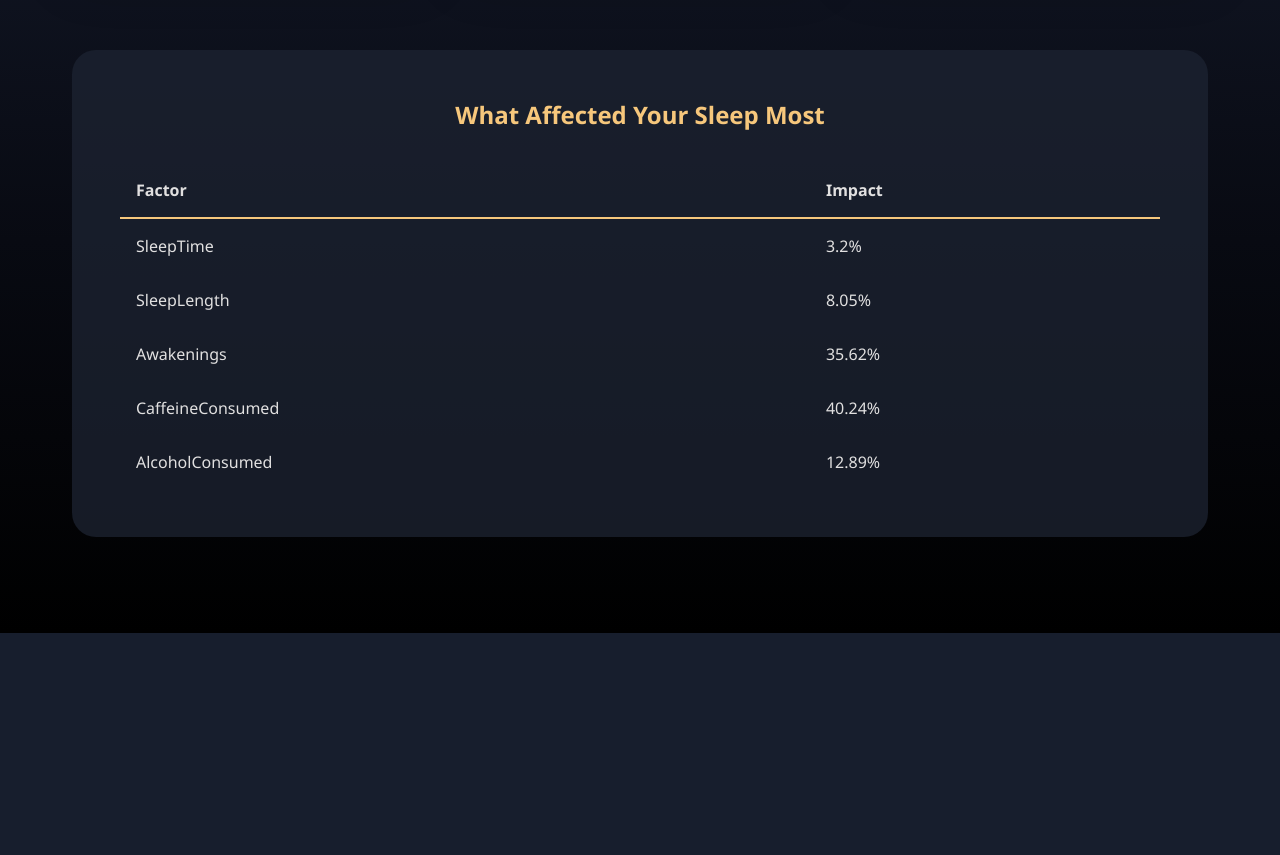
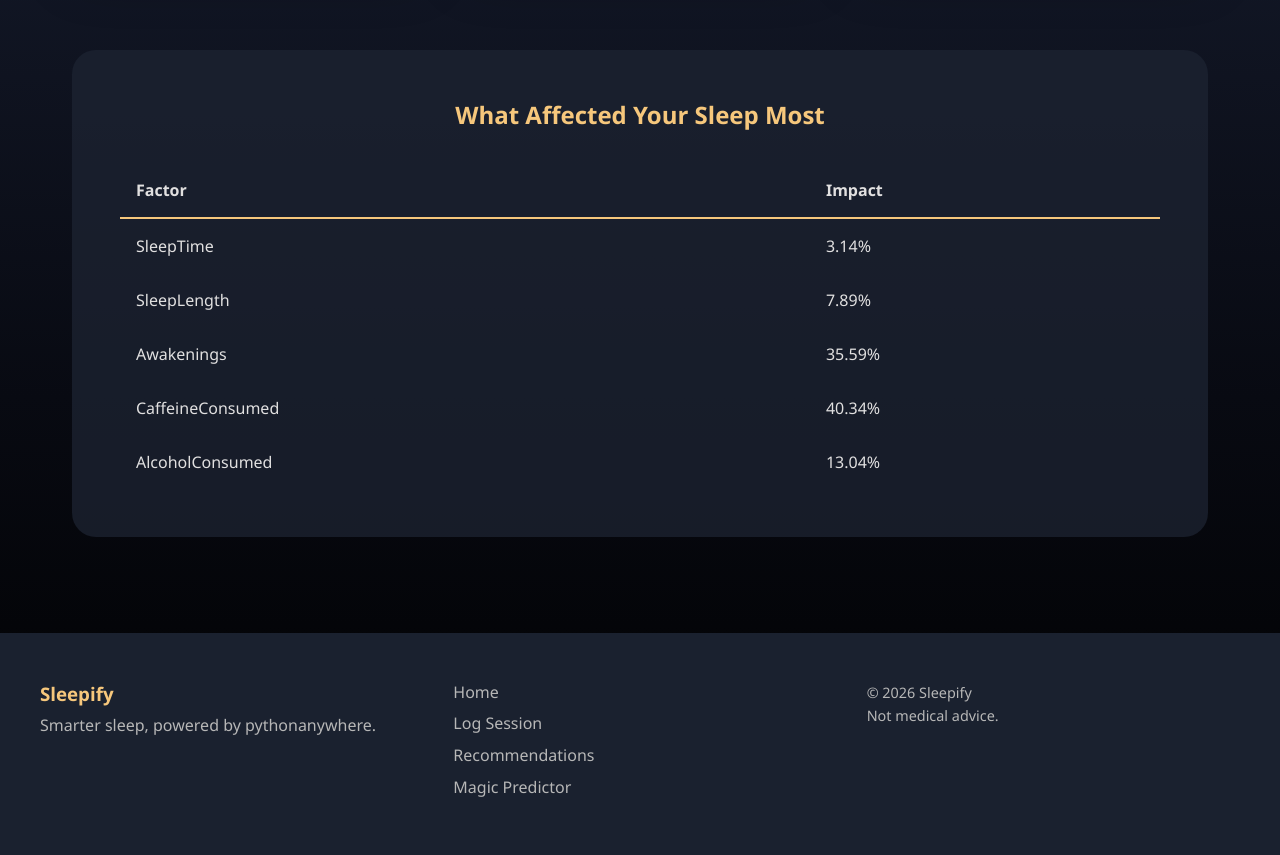
Before and after one commit to Ruwak/AISleepAid, a Flask app: page /recommendations in a window 1280 px wide. Shown: the part 674-1529 px from the top of the page. Before the commit the page ends 1307 px from the top, so only its background shows below. Run offline with Flask 3, Linux system fonts and the light colour scheme.

Commit message:
added footer

```diff
--- a/main.py
+++ b/main.py
@@ -192,7 +192,7 @@ def book():
         model = ML_Model()
 
         # redirect user back home after they log the data
-        return redirect(url_for('home'))
+        return redirect(url_for('recommendations'))
 
     return render_template(
         "book.html",
--- a/static/style.css
+++ b/static/style.css
@@ -410,6 +410,41 @@ body {
     display: flex;
 }
 
+.footer {
+    background: rgba(28, 35, 50, 0.95);
+    padding: 3rem 1.5rem;
+    color: #b7b7b7;
+}
+
+.footer-inner {
+    max-width: 1200px;
+    margin: 0 auto;
+    display: grid;
+    grid-template-columns: repeat(auto-fit, minmax(220px, 1fr));
+    gap: 2.5rem;
+}
+
+.footer-brand h3 {
+    color: #f6c77c;
+    margin-bottom: 0.5rem;
+}
+
+.footer-links a {
+    display: block;
+    text-decoration: none;
+    color: #b7b7b7;
+    margin-bottom: 0.6rem;
+}
+
+.footer-links a:hover {
+    color: #f6c77c;
+}
+
+.footer-meta {
+    font-size: 0.9rem;
+    line-height: 1.6;
+}
+
 /* ===========================
    MOBILE RESPONSIVE FIXES
    =========================== */
--- a/templates/base.html
+++ b/templates/base.html
@@ -40,5 +40,29 @@
         {% block content %}{% endblock %}
     </main>
 
+    <footer class="footer">
+        <div class="footer-inner">
+
+            <div class="footer-brand">
+                <h3>Sleepify</h3>
+                <p>Smarter sleep, powered by pythonanywhere.</p>
+            </div>
+
+            <div class="footer-links">
+                <a href="{{ url_for('home') }}">Home</a>
+                <a href="{{ url_for('book') }}">Log Session</a>
+                <a href="{{ url_for('recommendations') }}">Recommendations</a>
+                <a href="{{ url_for('magic_predictor') }}">Magic Predictor</a>
+            </div>
+
+            <div class="footer-meta">
+                <p>© {{ 2026 }} Sleepify</p>
+                <p>Not medical advice.</p>
+            </div>
+
+        </div>
+    </footer>
+
 </body>
+
 </html>
```
Also changed, not shown: static/json/sleep_sessions.json.
